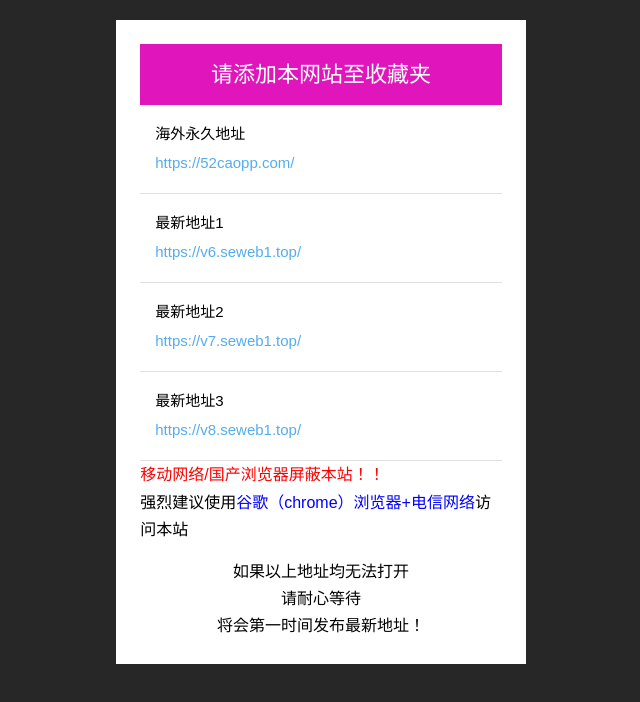
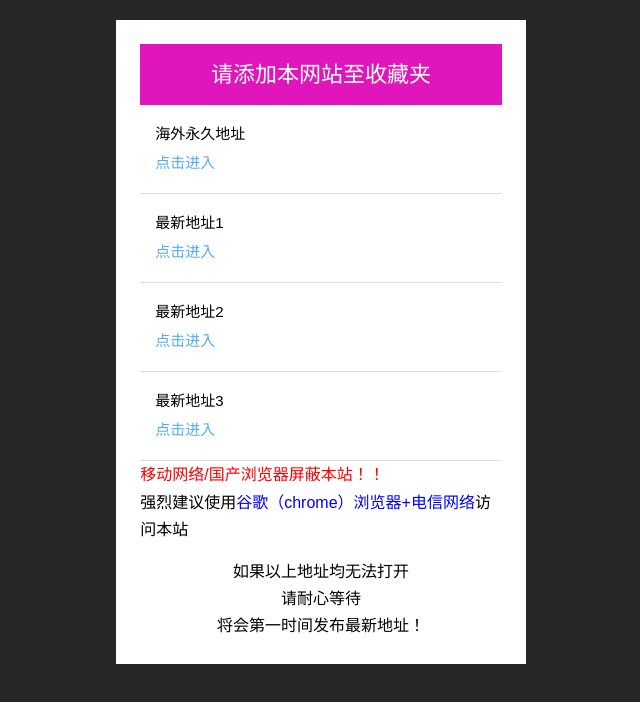
Before and after one commit to 22wa/22video, a plain HTML site: page index.html in a window 1280 px wide. Shown: the part 196-898 px from the top of the page, without its empty margins (319-959 px from the left). Drawn offline with Linux system fonts and the light colour scheme.

Commit message:
Update index.html

```diff
--- a/index.html
+++ b/index.html
@@ -329,22 +329,22 @@ p.footer a:hover {
 					<ul>
 						<li>
 							海外永久地址
-							<a href="https://52caopp.com/" target="_blank"><i>https://52caopp.com/</i></a>
+							<a href="https://52caopp.com/" target="_blank"><i>点击进入</i></a>
 					       </li>
 
 						<li>
 							最新地址1
-							<a href="https://v9.seweb1.top/" target="_blank"><i>https://v6.seweb1.top/</i></a>
+							<a href="https://v9.seweb1.top/" target="_blank"><i>点击进入</i></a>
 					       </li>
 
 						<li>
 							最新地址2
-							<a href="https://v7.seweb1.top/" target="_blank"><i>https://v7.seweb1.top/</i></a>
+							<a href="https://v7.seweb1.top/" target="_blank"><i>点击进入</i></a>
 					       </li>
 
 						<li>
 							最新地址3
-							<a href="https://v8.seweb1.top/" target="_blank"><i>https://v8.seweb1.top/</i></a>
+							<a href="https://v8.seweb1.top/" target="_blank"><i>点击进入</i></a>
 					       </li>
 
 
```
